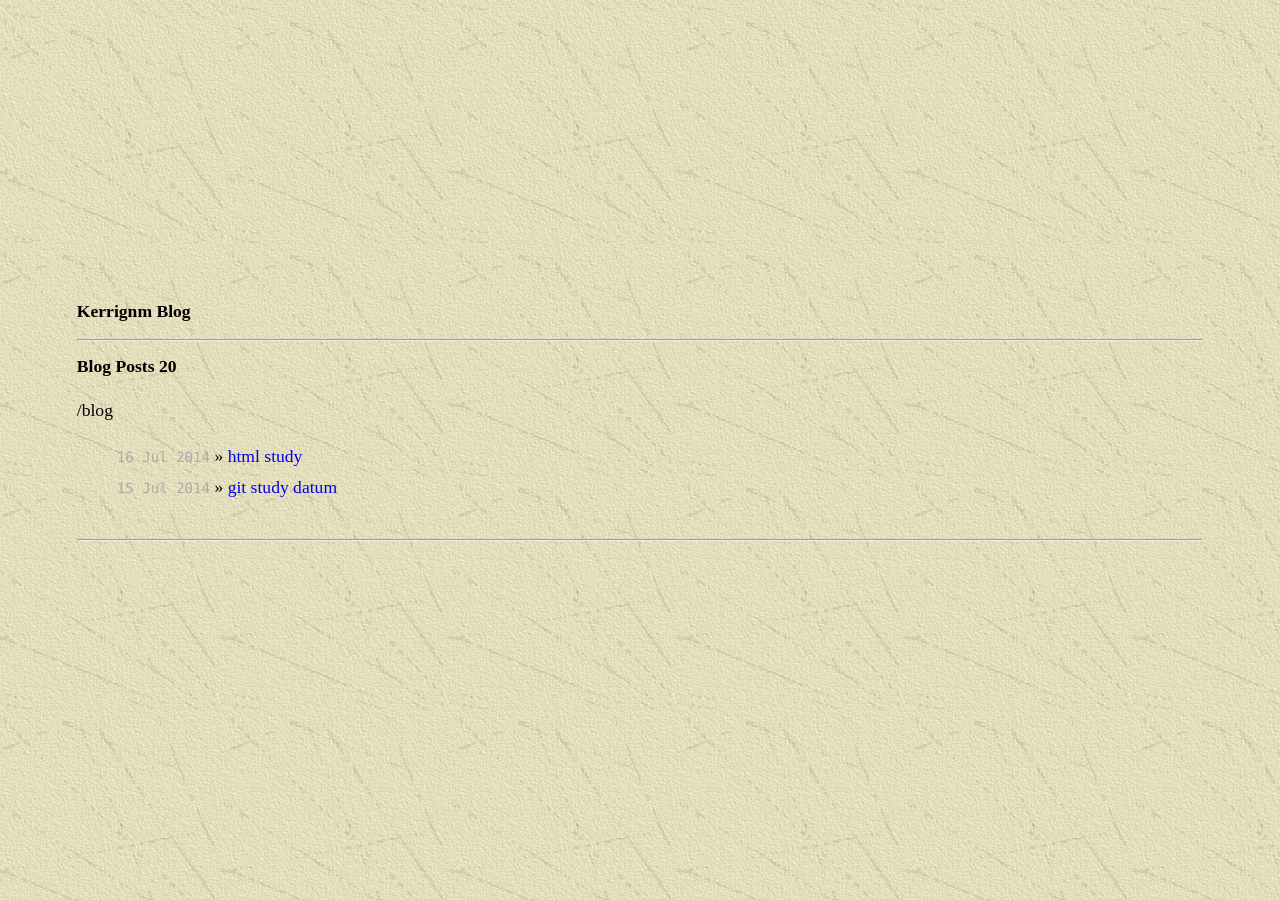
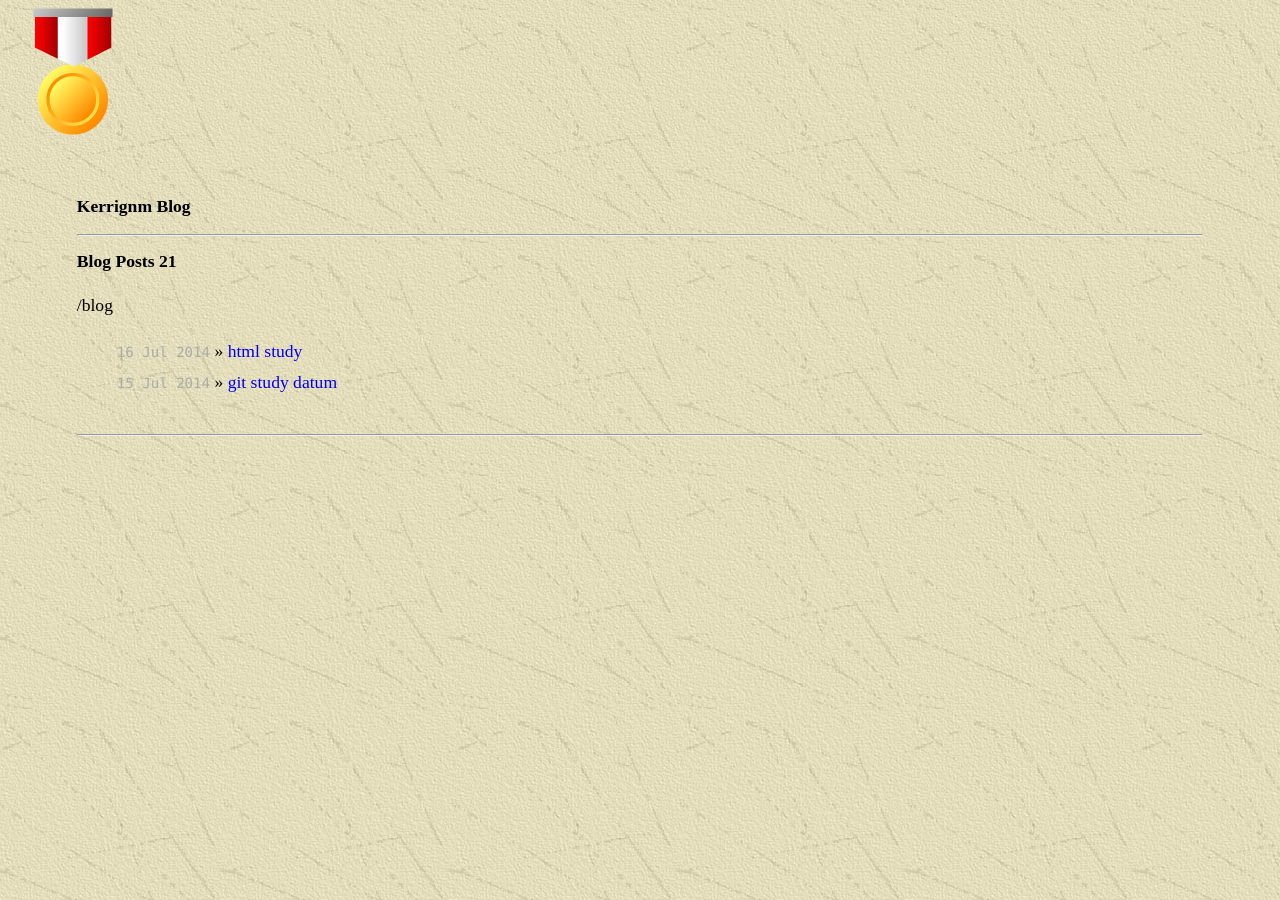
Before and after one commit to kerrignm/blog, a Jekyll site: the page built from index.html, in a window 1280 px wide. Built offline with Jekyll 4.4.1, drawn with Linux system fonts in a browser that asks for light colours.

Commit message:
debug favicon

```diff
--- a/_layouts/default.html
+++ b/_layouts/default.html
@@ -6,11 +6,11 @@
         <meta name="author" content="Kerrignm" />
         <base href="http://kerrignm.github.io/blog/" />
         <base target="_blank" />
-        <link rel="stylesheet" href="/blog/css/screen.css" type="text/css" />
-        <!--link rel="Shortcut Icon" href="/images/favicon.png" /-->
+        <link rel="stylesheet" href="css/screen.css" type="text/css" />
+        <link rel="Shortcut Icon" href="images/eg_background.jpg" />
     </head>
-    <body background="/images/eg_background.jpg">
-        <img src="images/eg_background.jpg" />
+    <body background="images/eg_background.jpg">
+        <img src="images/favicon.png" />
         <div class="site">
             {{ content }}
         </div>
--- a/index.html
+++ b/index.html
@@ -7,7 +7,7 @@
 
 <hr />
 
-<h1>Blog Posts 20</h1>
+<h1>Blog Posts 21</h1>
 
 <p>{{ site.baseurl }}</p>
 
```
